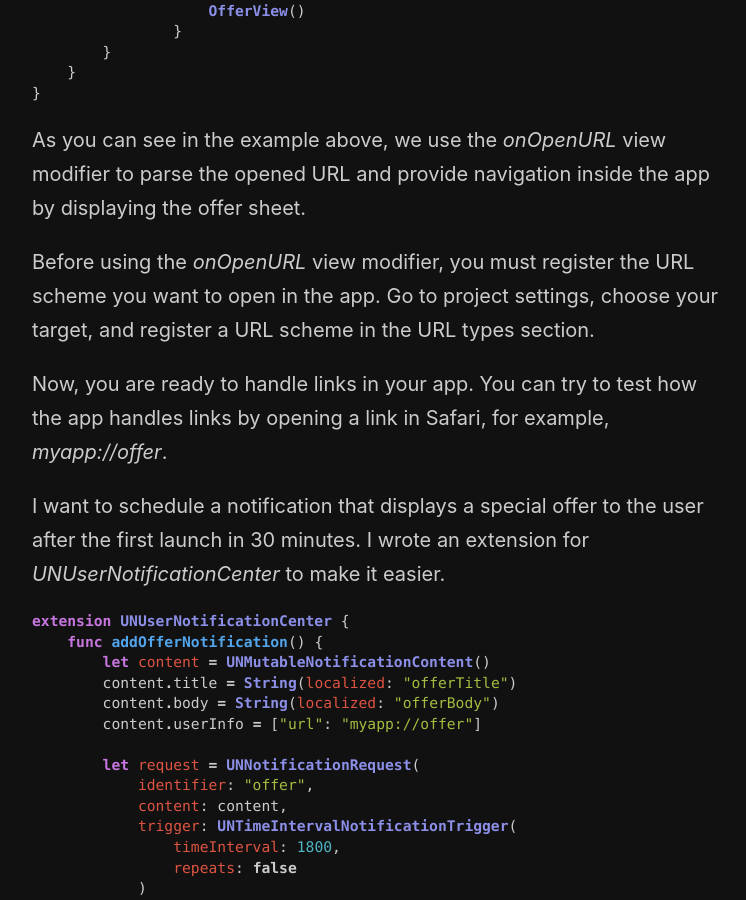
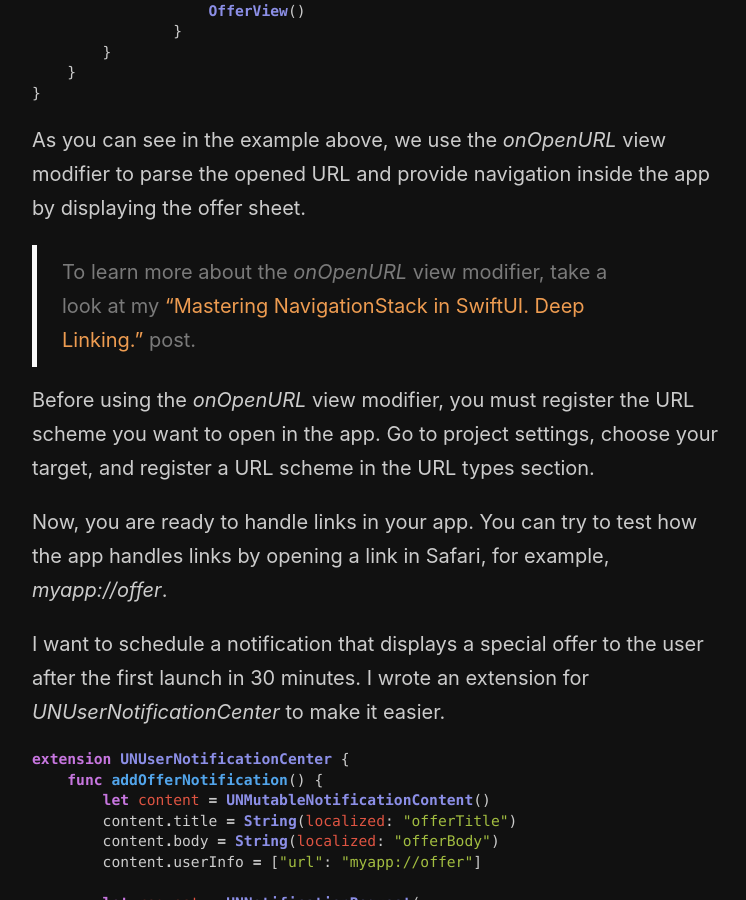
Before and after one commit to mecid/mecid.github.io, a Jekyll site: the page built from _posts/2024-04-09-deep-linking-for-local-notifications-in-swiftui.md, in a window 1280 px wide and 900 px high, scrolled down 1016 px. Shown: the whole window, without its empty margins (258-1004 px from the left). Built offline with Jekyll 4.4.1, drawn with Linux system fonts in a browser that asks for light colours.

Commit message:
reference post added to the deep linking post

````diff
--- a/_posts/2024-04-09-deep-linking-for-local-notifications-in-swiftui.md
+++ b/_posts/2024-04-09-deep-linking-for-local-notifications-in-swiftui.md
@@ -34,6 +34,8 @@ struct MyApp: App {
 ```
 
 As you can see in the example above, we use the *onOpenURL* view modifier to parse the opened URL and provide navigation inside the app by displaying the offer sheet.
+
+> To learn more about the *onOpenURL* view modifier, take a look at my ["Mastering NavigationStack in SwiftUI. Deep Linking."](/2022/06/21/mastering-navigationstack-in-swiftui-deep-linking/) post.
 
 Before using the *onOpenURL* view modifier, you must register the URL scheme you want to open in the app. Go to project settings, choose your target, and register a URL scheme in the URL types section.
 
````
